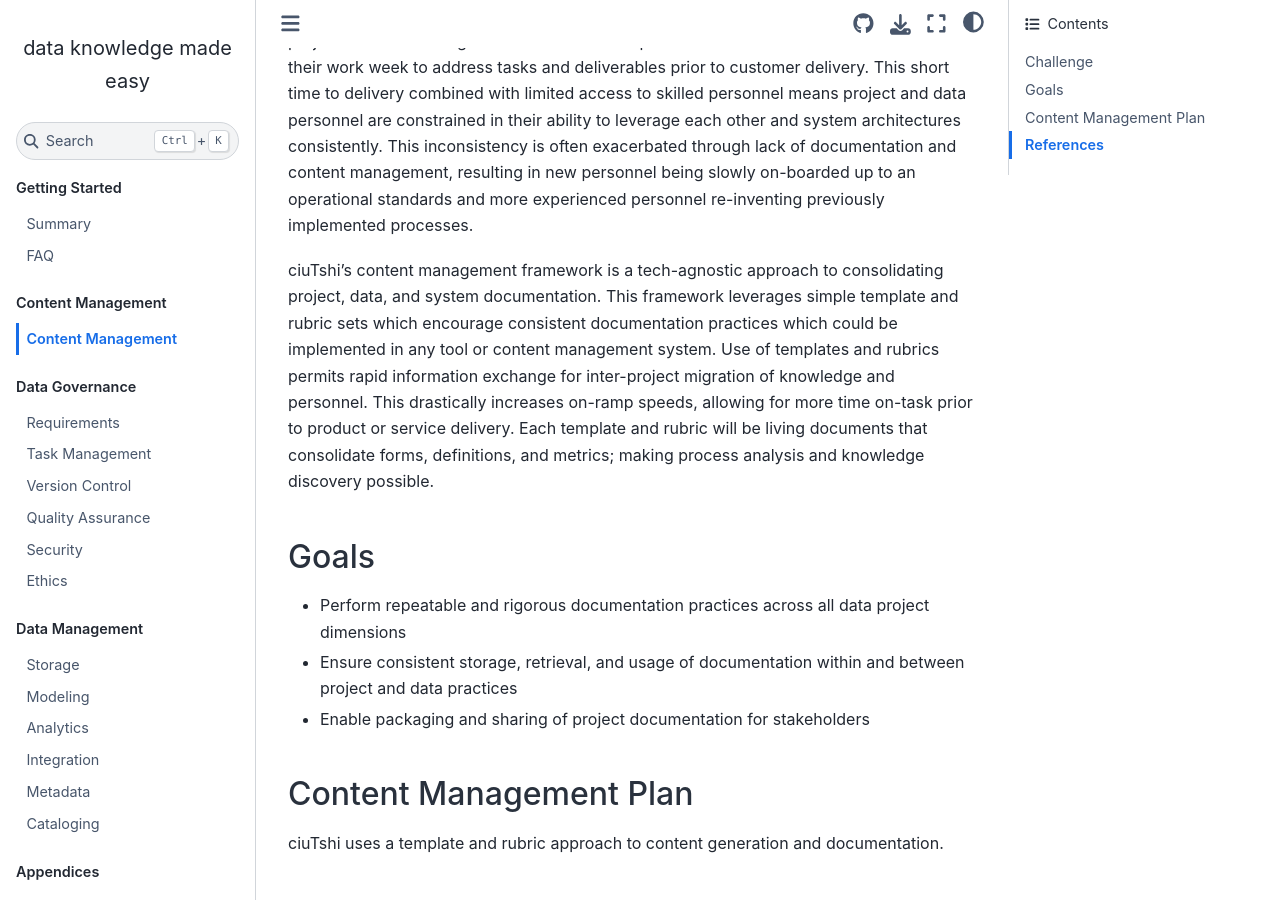
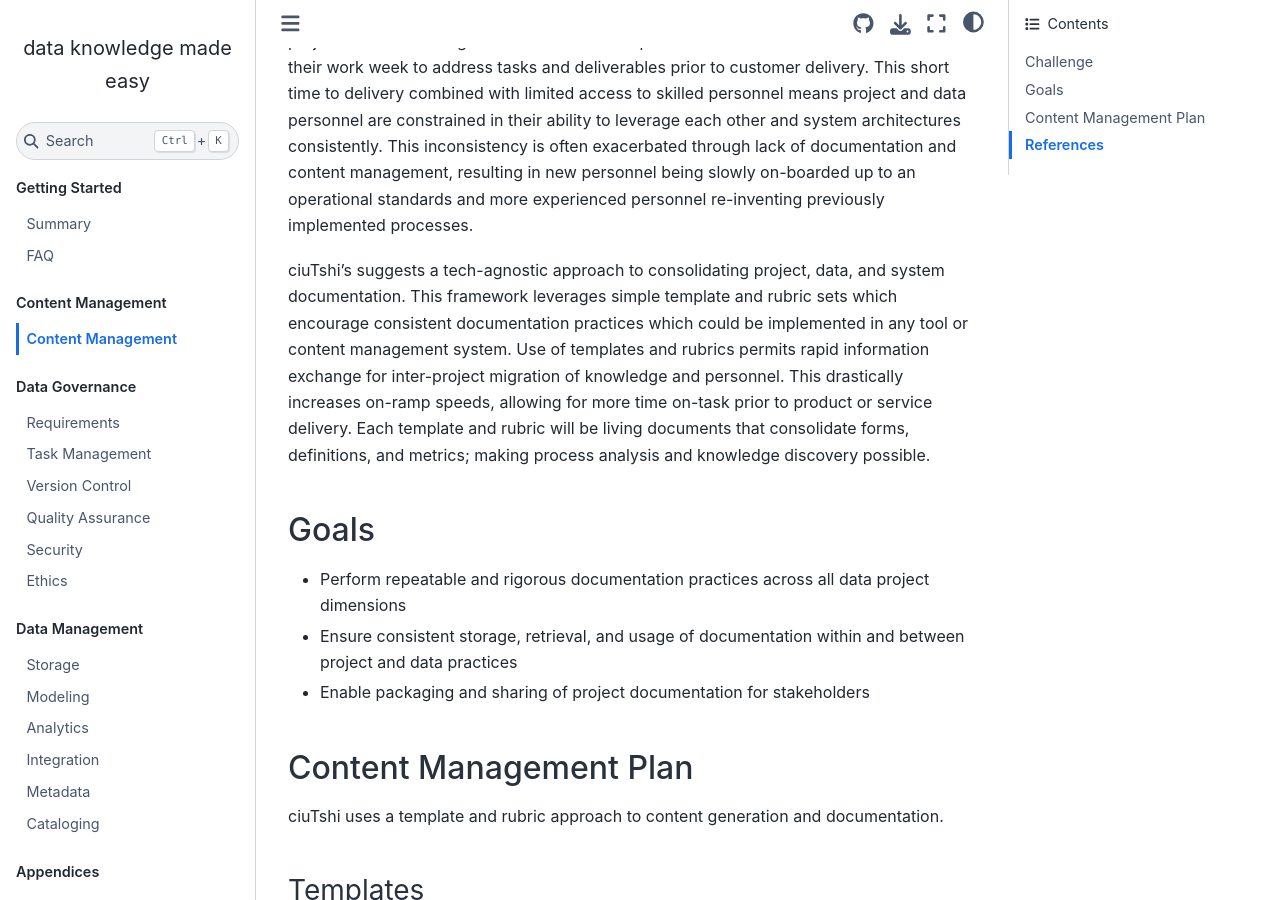
Before and after one commit to CertusGroup/ciutshi, a Sphinx documentation site: the page built from docs/source/content_management.md, in a window 1280 px wide and 900 px high, scrolled down 1474 px. Built offline with Sphinx 7.4.7 and the Sphinx Book theme 1.1.4, drawn with Linux system fonts in a browser that asks for light colours.

Commit message:
cm - minor edit

```diff
--- a/docs/source/content_management.md
+++ b/docs/source/content_management.md
@@ -12,7 +12,7 @@ A holistic approach to content management as a data asset bolsters several moder
 
 Data professionals face multiple content management challenges. There are often several parallel projects which share both personnel and resources. Sharing of resources across projects necessitates planning and coordination derived from best practices in both project and data management. Personnel with particular skill sets often have limited time in their work week to address tasks and deliverables prior to customer delivery. This short time to delivery combined with limited access to skilled personnel means project and data personnel are constrained in their ability to leverage each other and system architectures consistently. This inconsistency is often exacerbated through lack of documentation and content management, resulting in new personnel being slowly on-boarded up to an operational standards and more experienced personnel re-inventing previously implemented processes.
 
-ciuTshi's content management framework is a tech-agnostic approach to consolidating project, data, and system documentation. This framework leverages simple template and rubric sets which encourage consistent documentation practices which could be implemented in any tool or content management system. Use of templates and rubrics permits rapid information exchange for inter-project migration of knowledge and personnel. This drastically increases on-ramp speeds, allowing for more time on-task prior to product or service delivery. Each template and rubric will be living documents that consolidate forms, definitions, and metrics; making process analysis and knowledge discovery possible.
+ciuTshi's suggests a tech-agnostic approach to consolidating project, data, and system documentation. This framework leverages simple template and rubric sets which encourage consistent documentation practices which could be implemented in any tool or content management system. Use of templates and rubrics permits rapid information exchange for inter-project migration of knowledge and personnel. This drastically increases on-ramp speeds, allowing for more time on-task prior to product or service delivery. Each template and rubric will be living documents that consolidate forms, definitions, and metrics; making process analysis and knowledge discovery possible.
 
 ## Goals
 
```
